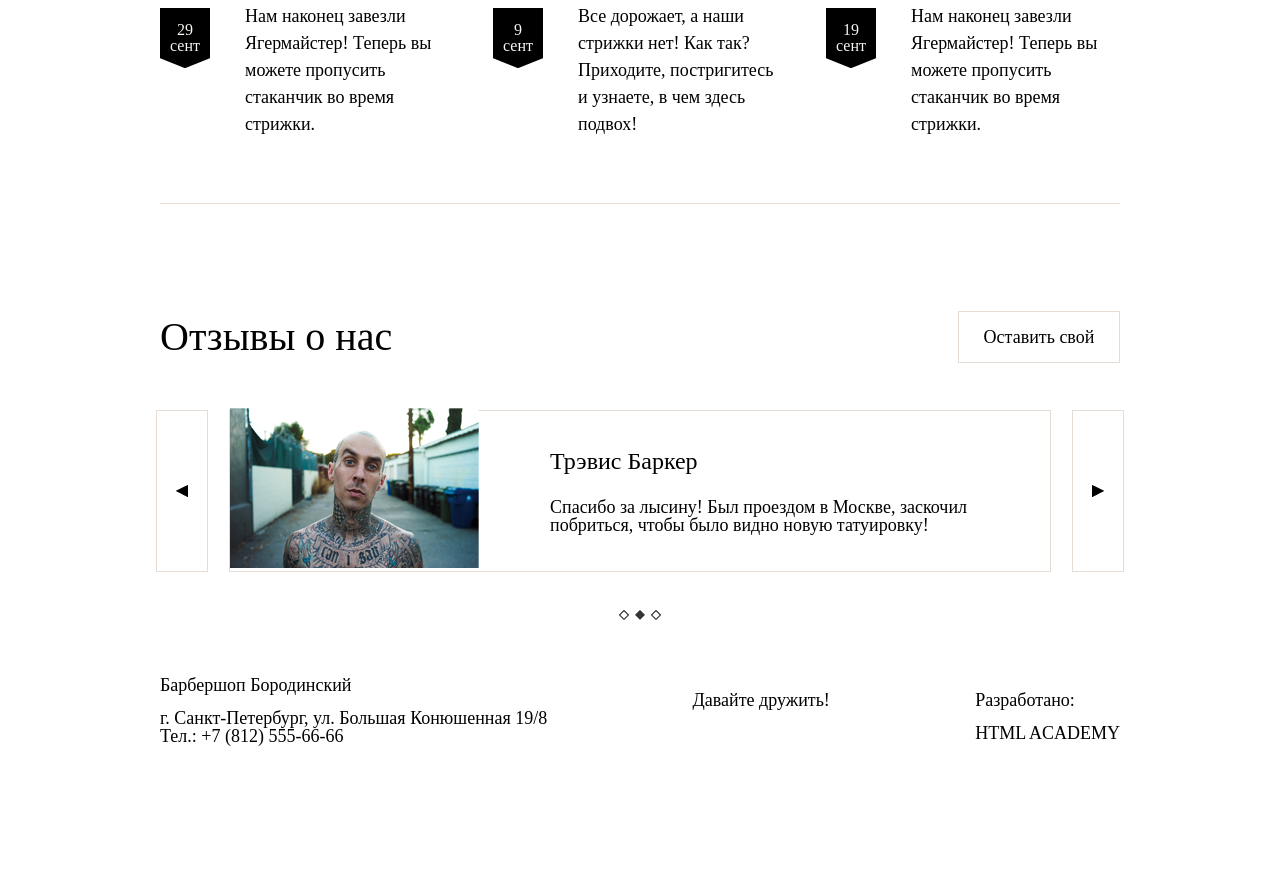
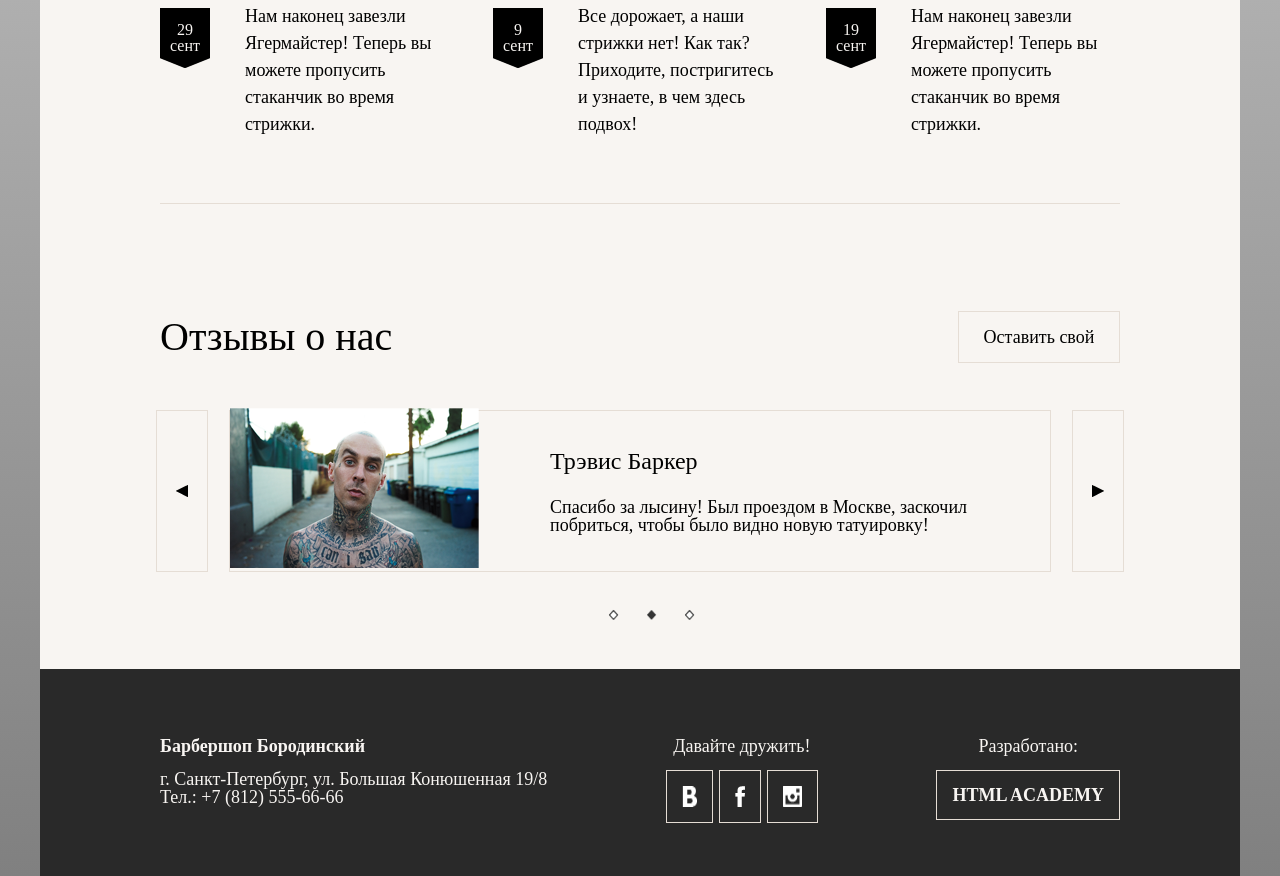
Before and after one commit to Forgetfull/BesTest, a plain HTML site: page project/index.html in a window 1280 px wide. Shown: the part 1495-2371 px from the top of the page. Before the commit the page ends 2293 px from the top, so only its background shows below. Drawn offline with nearby package versions, Linux system fonts and the light colour scheme.

Commit message:
100 availability

```diff
--- a/project/index.html
+++ b/project/index.html
@@ -179,7 +179,7 @@
                     <br> Тел.: +7 (812) 555-66-66</p>
             </div>
             <div class="footer_cont">
-                <p>Давайте дружить!</p>
+                <p class="textCenter">Давайте дружить!</p>
                 <div class="cont_img">
                     <img src="./img/vk-icon-small-png.png" alt="">
                     <img src="./img/facebook-icon-small-png.png" alt="">
@@ -187,7 +187,7 @@
                 </div>
             </div>
             <div class="footer_cont">
-                <p>Разработано:</p>
+                <p class="textCenter">Разработано:</p>
                 <strong class="st">HTML ACADEMY</strong>
             </div>
         </div>
--- a/project/style/style.less
+++ b/project/style/style.less
@@ -10,6 +10,11 @@
     @grey1: #404040;
     @grey2: #4e4e4e;
     @grey3: #353535;
+
+body{
+    background: linear-gradient(to top, grey, white);
+//    background-color: black;
+}
 
     .flex_col {
         flex-direction: column;
@@ -262,6 +267,7 @@
     }
 
     .news {
+        background-color:@white;
         .wrap {
             .header {
                 margin-top: 61px;
@@ -329,6 +335,7 @@
     }
 
     .reviews {
+        background-color: @white;
         .wrap {
             .header {
                 margin-top: 61px;
@@ -378,11 +385,11 @@
                     width: 820px;
                     margin: 0 21px;
                     border: 1px solid @border;
-                    img{
+                    img {
                         width: 249px;
                         height: 166px;
                     }
-                    .reviews-text{
+                    .reviews-text {
                         margin-left: 71px;
                         width: 417px;
                         .flex_col;
@@ -402,23 +409,26 @@
                         }
                     }
                 }
-                .slider{
+
+
+            }
+        }
+        .slider {
             margin-bottom: 46px;
-                    img{
-
+            img {
+                margin-left: 23px;
                 width: 11px;
                 height: 11px;
             }
-
         }
     }
-        }
-    }
+
     footer {
         margin: 0 auto;
         font-family: "PT Sans - Narrow";
         font-size: 18px;
-
+        background-color: @grey_black;
+        color: @white;
         .wrap {
             justify-content: space-between;
             align-items: flex-start;
@@ -427,21 +437,41 @@
             flex-direction: row;
             .footer_cont {
                 margin: 53px 0;
-             justify-content: space-between;
+                justify-content: center;
 
                 flex-direction: column;
                 display: flex;
-             .st{
+                .st {
                     margin-top: 15px;
+                    padding: 15px;
+                    border: 1px solid @border;
                 }
             }
             p {
+                font-size: 18px;
                 margin-top: 15px;
+            }
+            strong{
+                font-weight: 600;
+            }
+            strong:first-child{
+                margin-top: 15px;
+            }
+            .textCenter{text-align: center;
+
             }
             .cont_img {
                 justify-content: space-between;
                 display: flex;
                 margin-top: 15px;
+                img{
+                    margin-left: 6px;
+                    padding: 15px;
+                    border: 1px solid @border;
+                }
+                img:first-child{
+                    margin-left: 0;
                 }
             }
         }
+    }
```
Lines whose indentation alone changed are shown as unchanged.
